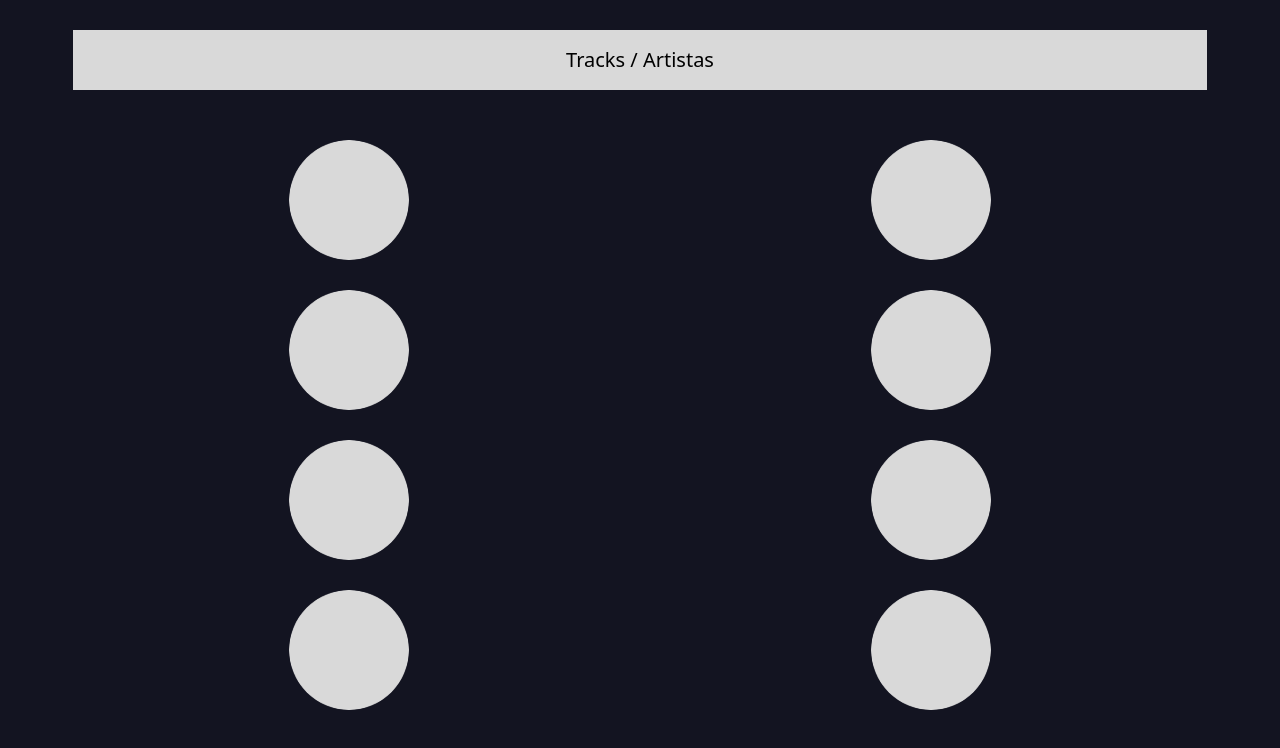
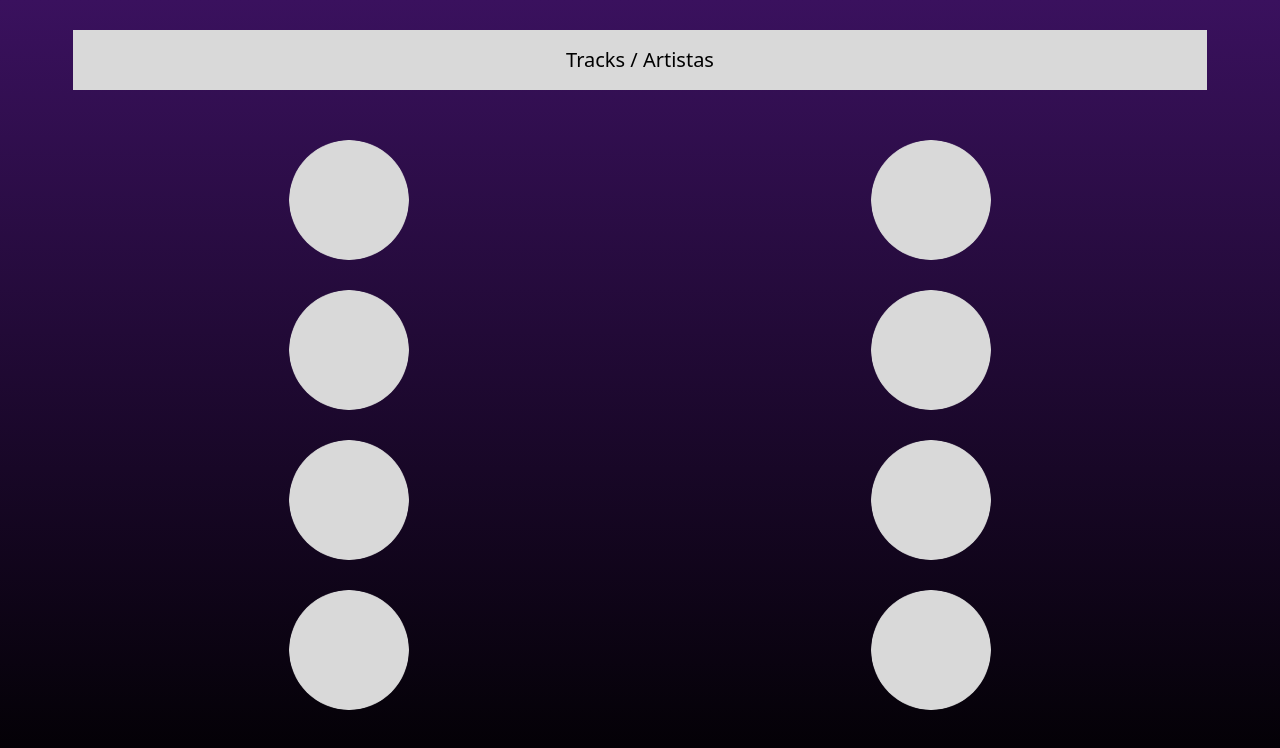
Before and after one commit to Jdelbarcogarza/music-taste-statistics, a Next.js app: page /TracksArtistas in a window 1280 px wide. Shown: the top 748 px of the page. Built offline with nearby package versions, Linux system fonts and the light colour scheme.

Commit message:
se quito bg color

```diff
--- a/styles/globals.css
+++ b/styles/globals.css
@@ -93,7 +93,6 @@ body {
 .seccion-tracks-artistas {
     width: 100%;
     height: 100vh;
-    background-color: #131421;
     padding: 10px;
 }
 
```
